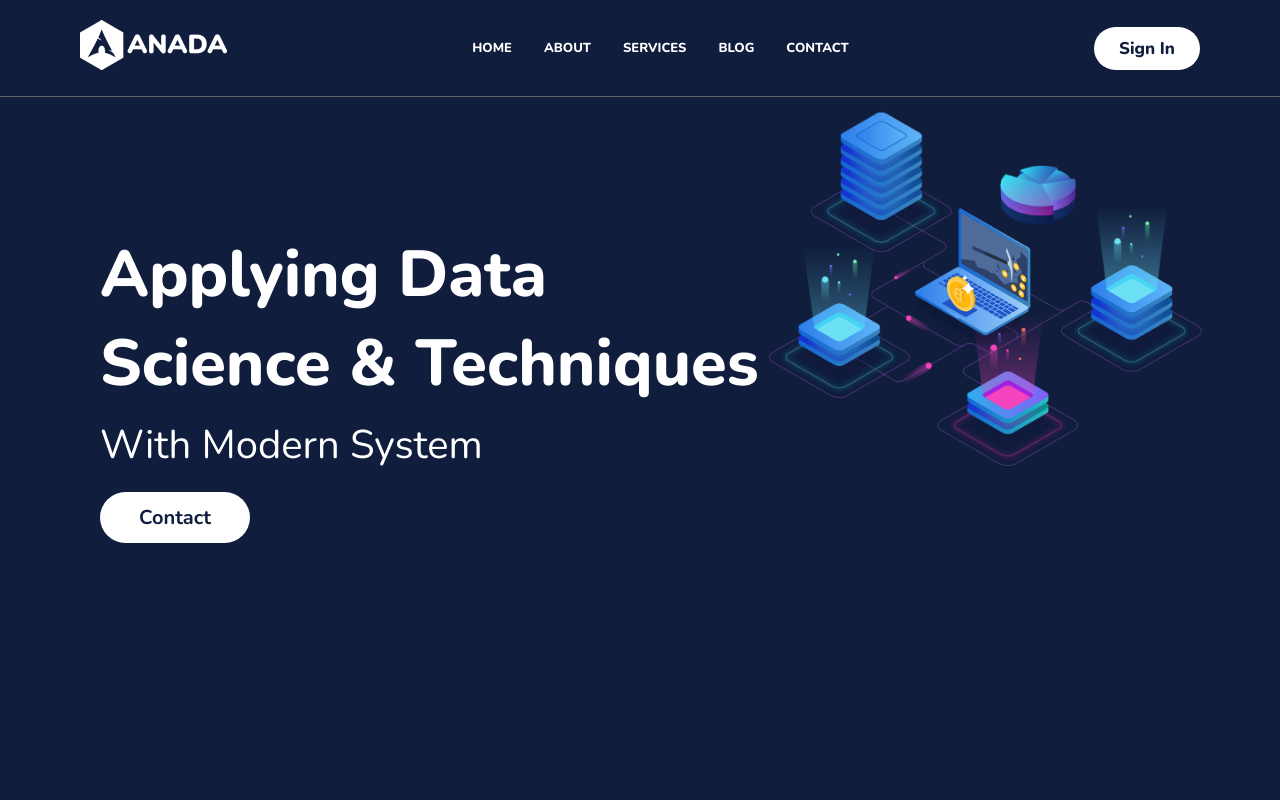
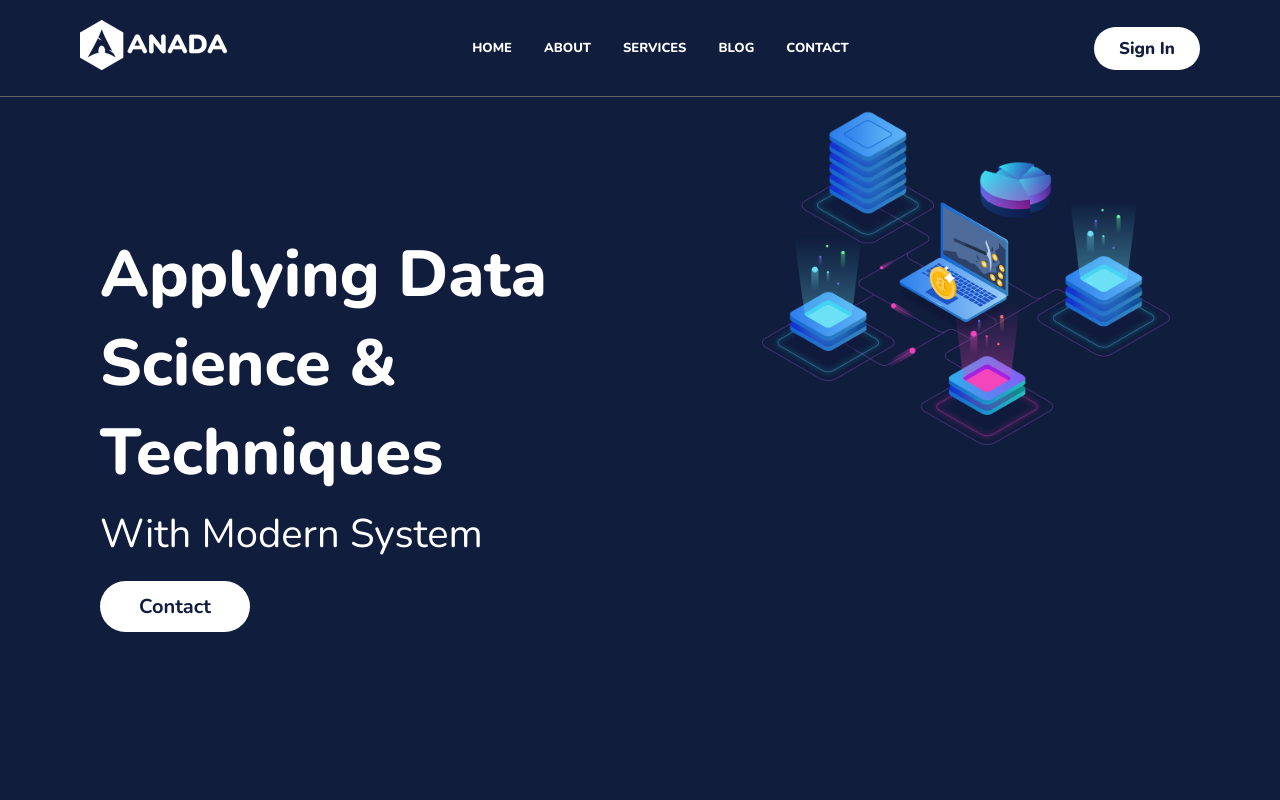
Before and after one commit to hissamali/Anada, a React (Create React App) app: page / in a window 1280 px wide. Shown: the top 800 px of the page. Built offline with nearby package versions, Linux system fonts and the light colour scheme; a web font is replaced by a local one.

Commit message:
Update Home.css

```diff
--- a/src/components/home/Home.css
+++ b/src/components/home/Home.css
@@ -19,10 +19,10 @@
     /* display: flex; */
     align-items: flex-end;
     justify-content: flex-end;
-    width: 35%;
+    width: 40%;
 }
 .home-image{
-    width: 120%;
+    width: 100%;
     padding: 10px 10px;
 }
 .para{
```
